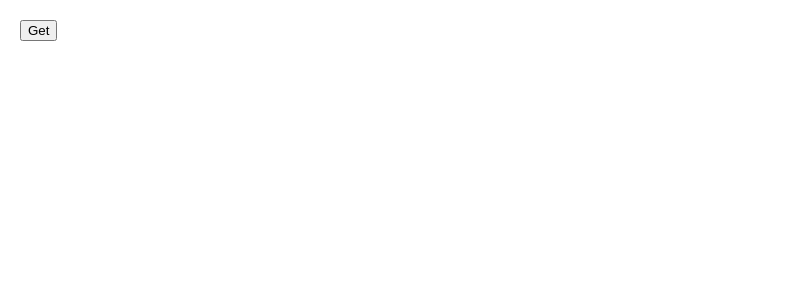
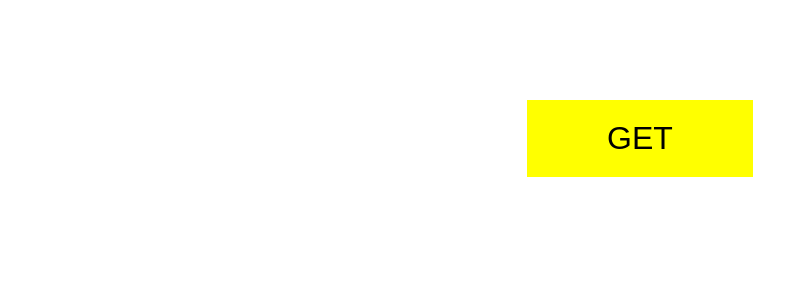
Before and after one commit to MatthieuNadeau96/OWL-app, a React (Create React App) app: page / in a window 1280 px wide. Shown: the top 300 px of the page, without its empty margins (0-796 px from the left). Built offline with nearby package versions, Linux system fonts and the light colour scheme.

Commit message:
some style changes and now hides get button

```diff
--- a/src/App.css
+++ b/src/App.css
@@ -15,7 +15,7 @@
   width: 100%;
   max-width: 1200px;
   margin: 0 auto;
-  padding: 150px 0 150px 0;
+  padding: 20px 0 20px 0;
 }
 
 @media (max-width: 1200px ) {
@@ -125,3 +125,20 @@ span {
   font-weight: bold;
   font-size: 1.3em;
 }
+
+.display {
+  text-align: center;
+}
+
+.displayTeamsBtn {
+  background-color: yellow;
+  border: none;
+  font-size: 2em;
+  text-transform: uppercase;
+  padding: 20px 80px;
+  margin: 80px auto;
+}
+
+.hideBtn {
+  display: none;
+}
--- a/src/App.js
+++ b/src/App.js
@@ -26,7 +26,8 @@ class App extends Component {
     SHD: [],
     SEO: [],
     LDN: [],
-    theTeam: []
+    theTeam: [],
+    displayTeams: false
   }
 
   getApi = async (e) => {
@@ -294,11 +295,16 @@ class App extends Component {
 
   }
 
+  toggleClass = () => {
+    const currentState = this.state.displayTeams
+    this.setState({displayTeams: !currentState});
+  }
+
   render() {
     const {rosterClosed} = this.state;
     return (
       <div className="App">
-        <TeamPage teamList={this.state.teamList} getApi={this.getApi} toggleRoster={this.toggleRoster} />
+        <TeamPage displayTeams={this.state.displayTeams} teamList={this.state.teamList} getApi={() => {this.getApi(); this.toggleClass()}} toggleRoster={this.toggleRoster} />
         {
           !rosterClosed ? <TeamRoster theTeam={this.state.theTeam}/> : null
         }
--- a/src/components/Teams/TeamPage.js
+++ b/src/components/Teams/TeamPage.js
@@ -4,8 +4,8 @@ class TeamPage extends Component {
 
   render() {
     return (
-      <div>
-        <button onClick={this.props.getApi}>Get</button>
+      <div className="display">
+        <button className={this.props.displayTeams ? 'displayTeamsBtn hideBtn' : 'displayTeamsBtn'} onClick={this.props.getApi}>Get</button>
         <div className="container">
           {
             this.props.teamList.length > 0 ? this.props.teamList.map(team => {
```
